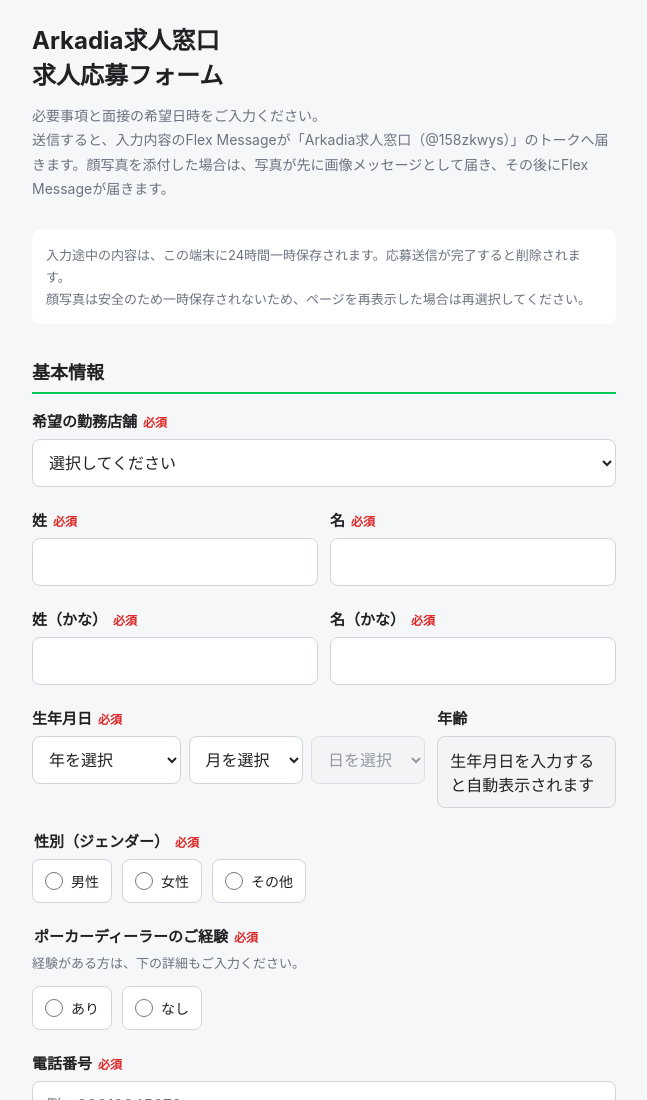
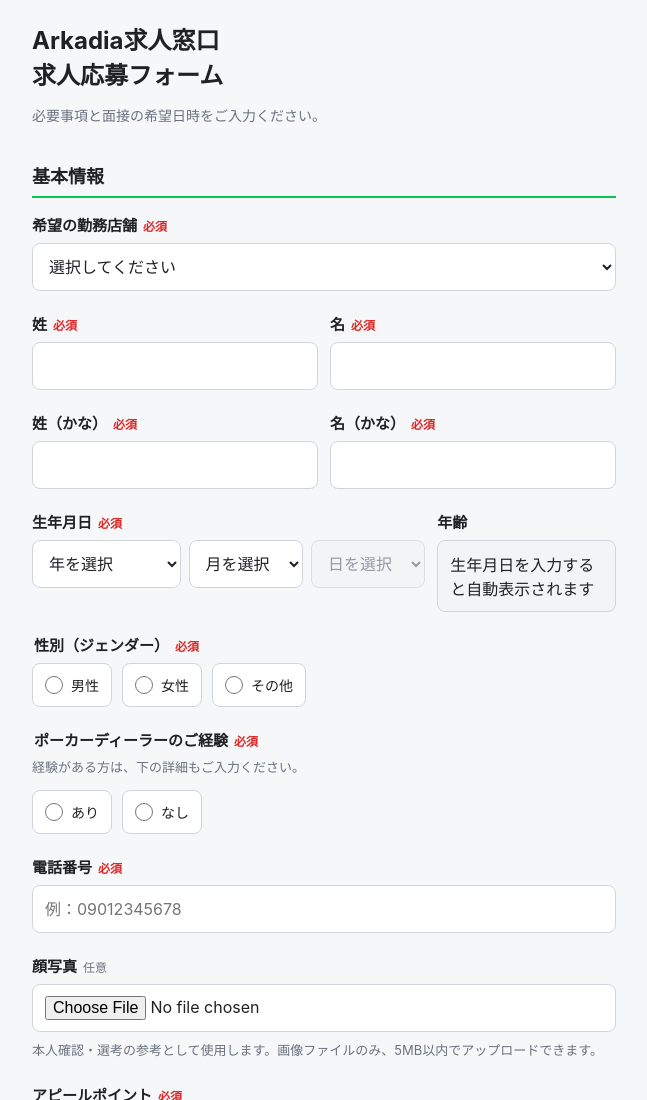
Before and after one commit to Ryooona/arkadia-recruitment, a plain HTML site: page index.html in a window 1280 px wide. Shown: the top 1100 px of the page, without its empty margins (316-963 px from the left). Drawn offline with Linux system fonts and the light colour scheme.

Commit message:
Remove redundant form notices

```diff
--- a/index.html
+++ b/index.html
@@ -424,13 +424,8 @@
     <section id="inputScreen" class="screen active">
       <h1>Arkadia求人窓口<br>求人応募フォーム</h1>
       <p class="description">
-        必要事項と面接の希望日時をご入力ください。<br>
-        送信すると、入力内容のFlex Messageが「Arkadia求人窓口（@158zkwys）」のトークへ届きます。顔写真を添付した場合は、写真が先に画像メッセージとして届き、その後にFlex Messageが届きます。
+        必要事項と面接の希望日時をご入力ください。
       </p>
-      <div id="draftNotice" class="message-box">
-        入力途中の内容は、この端末に24時間一時保存されます。応募送信が完了すると削除されます。<br>
-        顔写真は安全のため一時保存されないため、ページを再表示した場合は再選択してください。
-      </div>
 
       <form id="applicationForm" novalidate>
         <div class="section-title">基本情報</div>
@@ -630,7 +625,6 @@
     const confirmError = document.getElementById('confirmError');
     const interviewSlots = document.getElementById('interviewSlots');
     const ageDisplay = document.getElementById('ageDisplay');
-    const draftNotice = document.getElementById('draftNotice');
     const birthYearSelect = document.getElementById('birthYear');
     const birthMonthSelect = document.getElementById('birthMonth');
     const birthDaySelect = document.getElementById('birthDay');
@@ -937,7 +931,6 @@
 
       restoringDraft = false;
       formDirty = true;
-      draftNotice.innerHTML = '前回の入力内容を復元しました。必要に応じて修正してください。<br>顔写真を添付する場合は、もう一度選択してください。';
       return true;
     }
 
```
